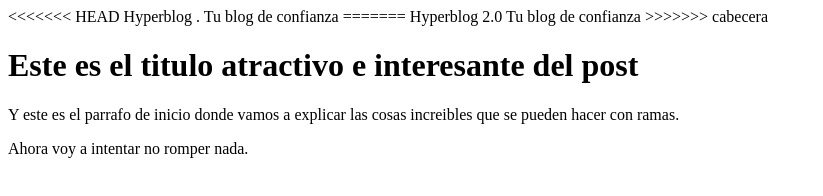
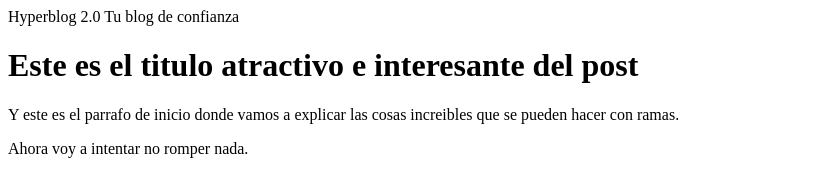
Before and after one commit to Robert2510/Hyperblog, a plain HTML site: page blogpost.html in a window 1280 px wide. Shown: the whole page, without its empty margins (0-823 px from the left). Drawn offline with Linux system fonts and the light colour scheme.

Commit message:
conflictos resueltos en titulo y tamaño de fuente

```diff
--- a/blogpost.html
+++ b/blogpost.html
@@ -9,13 +9,8 @@
 <body>
     <div id="container">
         <div id="cabecera">
-<<<<<<< HEAD
-            Hyperblog
-            <span id="tagline">.    Tu blog de confianza</span>
-=======
               Hyperblog 2.0
             <span id="tagline"> Tu blog de confianza</span>
->>>>>>> cabecera
         </div>
         <div id="post">
             <h1>Este es el titulo atractivo e interesante del post</h1>
```
Also changed, not shown: style.css (+0 -9 lines).
